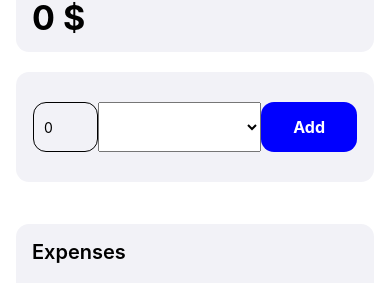
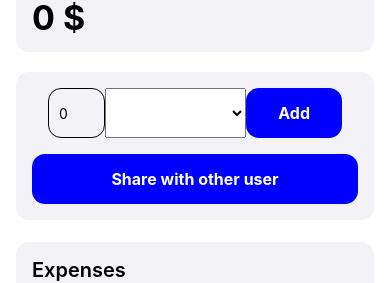
Before and after one commit to rudolfdeer/monetochka, a React Native app in the folder client/: screen /Home in a window 390 px wide. Shown: the part 176-459 px from the top of the page. Built offline with nearby package versions, Linux system fonts and the light colour scheme; what expo-localization would draw is missing.

Commit message:
mon-4: add modal to share expenses

```diff
--- a/client/src/components/HomeScreen/Form.tsx
+++ b/client/src/components/HomeScreen/Form.tsx
@@ -4,13 +4,18 @@ import { Pressable, StyleSheet, Text, TextInput, View } from 'react-native';
 import * as Yup from 'yup';
 import { COLORS } from '../../styles/colors';
 import { STYLES } from '../../styles/styles';
-import { useState } from 'react';
+import { Dispatch, SetStateAction, useState } from 'react';
 import { changeCategory } from '../../helpers/api';
 import { emptyCategory } from '../../constants/emptyMocks';
 import { useStore } from '../../mobx/store';
 import { observer } from 'mobx-react';
 import { FormattedMessage } from 'react-intl';
 import { LOCALES_EN } from '../../constants/locales/en';
+
+type FormProps = {
+  modalShareExpensesVisible: boolean;
+  setModalShareExpensesVisible: Dispatch<SetStateAction<boolean>>;
+};
 
 const initialValues = {
   sum: '0',
@@ -23,7 +28,10 @@ const ValidationSchema = Yup.object().shape({
     .required('required'),
 });
 
-function FormComponent() {
+function FormComponent({
+  modalShareExpensesVisible,
+  setModalShareExpensesVisible,
+}: FormProps) {
   const [error, setError] = useState('');
 
   const { allCategories, changeCategories, currentUserId } = useStore();
@@ -58,6 +66,7 @@ function FormComponent() {
       >
         {({ handleChange, handleBlur, handleSubmit, values }) => (
           <View style={styles.form}>
+            <View style={styles.row}>
               <TextInput
                 style={styles.inputText}
                 value={values.sum}
@@ -94,6 +103,22 @@ function FormComponent() {
                 </FormattedMessage>
               </Pressable>
             </View>
+            <View style={styles.buttonShareContainer}>
+              <Pressable
+                style={styles.buttonShare}
+                onPress={() => {
+                  setModalShareExpensesVisible(true);
+                }}
+              >
+                <FormattedMessage
+                  id="SHARE_EXPENSES"
+                  defaultMessage={LOCALES_EN.SHARE_EXPENSES}
+                >
+                  {(msg) => <Text style={styles.buttonText}>{msg}</Text>}
+                </FormattedMessage>
+              </Pressable>
+            </View>
+          </View>
         )}
       </Formik>
       <View style={styles.errorContainer}>
@@ -109,10 +134,17 @@ const styles = StyleSheet.create({
   },
   form: {
     ...STYLES.SECTION,
+    marginBottom: 0,
+  },
+  row: {
+    paddingTop: 16,
     flexDirection: 'row',
-    height: 110,
     alignItems: 'center',
-    paddingVertical: 16,
+    borderRadius: 13,
+    justifyContent: 'center',
+    paddingHorizontal: 16,
+    marginBottom: 16,
+    width: '100%',
   },
   inputText: {
     height: 50,
@@ -143,6 +175,15 @@ const styles = StyleSheet.create({
   errorText: {
     ...STYLES.ERROR_TEXT,
   },
+  buttonShare: {
+    ...STYLES.BUTTON_BIG,
+    width: '100%',
+  },
+  buttonShareContainer: {
+    width: '100%',
+    alignItems: 'center',
+    marginBottom: 16,
+  },
 });
 
 export default observer(FormComponent);
--- a/client/src/components/HomeScreen/HomeScreen.tsx
+++ b/client/src/components/HomeScreen/HomeScreen.tsx
@@ -19,6 +19,7 @@ import Navbar from '../shared/Navbar';
 import Total from './Total';
 import { FormattedMessage } from 'react-intl';
 import { LOCALES_EN } from '../../constants/locales/en';
+import ModalShareExpenses from './ModalShareExpenses';
 
 type HomeScreenProps = NativeStackScreenProps<StackParamList, 'Home'>;
 
@@ -26,21 +27,33 @@ function HomeScreen(props: HomeScreenProps) {
   const { allCategories } = useStore();
 
   const [currency, setCurrency] = useState('$');
+  const [modalShareExpensesVisible, setModalShareExpensesVisible] =
+    useState(false);
 
   return (
     <SafeAreaView style={styles.container}>
       <ScrollView>
+        <ModalShareExpenses
+          modalShareExpensesVisible={modalShareExpensesVisible}
+          setModalShareExpensesVisible={setModalShareExpensesVisible}
+        />
         <Navbar titleId="HOME" messageId="HOME_MSG" />
         <Total categories={allCategories} currency={currency} />
-        <FormComponent />
+        <FormComponent
+          modalShareExpensesVisible={modalShareExpensesVisible}
+          setModalShareExpensesVisible={setModalShareExpensesVisible}
+        />
         <Categories categories={allCategories} currency={currency} />
         <Pressable
           style={styles.button}
           onPress={() => props.navigation.navigate('Categories')}
         >
-          <FormattedMessage id="MANAGE_CATEGORIES" defaultMessage={LOCALES_EN.MANAGE_CATEGORIES}>
-                {(msg) => <Text style={styles.buttonText}>{msg}</Text>}
-              </FormattedMessage>
+          <FormattedMessage
+            id="MANAGE_CATEGORIES"
+            defaultMessage={LOCALES_EN.MANAGE_CATEGORIES}
+          >
+            {(msg) => <Text style={styles.buttonText}>{msg}</Text>}
+          </FormattedMessage>
         </Pressable>
         <StatusBar style="auto" />
       </ScrollView>
--- /dev/null
+++ b/client/src/components/HomeScreen/ModalShareExpenses.tsx
@@ -0,0 +1,215 @@
+import { Dispatch, SetStateAction, useState } from 'react';
+import { FormattedMessage } from 'react-intl';
+import {
+  Modal,
+  Pressable,
+  StyleSheet,
+  Text,
+  TextInput,
+  View,
+} from 'react-native';
+import * as Yup from 'yup';
+import { Formik, FormikValues } from 'formik';
+import { LOCALES_EN } from '../../constants/locales/en';
+import { STYLES } from '../../styles/styles';
+import { COLORS } from '../../styles/colors';
+
+type ModalShareExpensesProps = {
+  modalShareExpensesVisible: boolean;
+  setModalShareExpensesVisible: Dispatch<SetStateAction<boolean>>;
+};
+
+const initialValues = {
+  email: '',
+  sum: '0',
+};
+
+const ValidationSchema = Yup.object().shape({
+  email: Yup.string().email('Invalid email').required('Required'),
+  sum: Yup.string()
+    .matches(/^\d{1,15}(\.\d+)?$/, 'Enter a valid number')
+    .required('Required'),
+});
+
+export default function ModalShareExpenses({
+  modalShareExpensesVisible,
+  setModalShareExpensesVisible,
+}: ModalShareExpensesProps) {
+  const [error, setError] = useState('');
+  const handleFormSubmit = async (values: FormikValues) => {
+    console.log(values);
+  };
+  return (
+    <Modal
+      animationType="fade"
+      transparent={true}
+      visible={modalShareExpensesVisible}
+      onRequestClose={() => {
+        setModalShareExpensesVisible(!modalShareExpensesVisible);
+      }}
+    >
+      <View style={styles.centeredView}>
+        <View style={styles.modalContainer}>
+          <View style={styles.modalView}>
+            <Formik
+              initialValues={initialValues}
+              validationSchema={ValidationSchema}
+              onSubmit={(values) => {
+                handleFormSubmit(values);
+              }}
+            >
+              {({
+                handleChange,
+                handleBlur,
+                handleSubmit,
+                values,
+                errors,
+                touched,
+              }) => (
+                <View style={styles.form}>
+                  <View style={styles.inputs}>
+                    <View style={styles.emailcontainer}>
+                      <View style={styles.label}>
+                        <FormattedMessage
+                          id="EMAIL"
+                          defaultMessage={LOCALES_EN.EMAIL}
+                        >
+                          {(msg) => <Text style={styles.labelText}>{msg}</Text>}
+                        </FormattedMessage>
+                      </View>
+                      <TextInput
+                        style={styles.inputText}
+                        value={values.email}
+                        onChangeText={handleChange('email')}
+                        onBlur={handleBlur('email')}
+                      />
+                      <View style={styles.label}>
+                        {errors.email && touched.email ? (
+                          <Text style={styles.errorText}>{errors.email}</Text>
+                        ) : null}
+                      </View>
+                    </View>
+                    <View style={styles.sumContainer}>
+                    <View style={styles.label}>
+                        <FormattedMessage
+                          id="AMOUNT"
+                          defaultMessage={LOCALES_EN.AMOUNT}
+                        >
+                          {(msg) => <Text style={styles.labelText}>{msg}</Text>}
+                        </FormattedMessage>
+                      </View>
+                      <TextInput
+                        style={styles.inputText}
+                        value={values.sum}
+                        onChangeText={handleChange('sum')}
+                        onBlur={handleBlur('sum')}
+                      />
+                      <View style={styles.label}>
+                        {errors.sum && touched.sum ? (
+                          <Text style={styles.errorText}>{errors.sum}</Text>
+                        ) : null}
+                      </View>
+                    </View>
+                  </View>
+                  <View style={styles.errorContainer}>
+                    <Text style={styles.errorText}>{error}</Text>
+                  </View>
+                  <Pressable
+                    style={styles.buttonFirst}
+                    onPress={handleSubmit as (values: FormikValues) => void}
+                  >
+                    <FormattedMessage
+                      id="SHARE"
+                      defaultMessage={LOCALES_EN.SHARE}
+                    >
+                      {(msg) => <Text style={styles.buttonText}>{msg}</Text>}
+                    </FormattedMessage>
+                  </Pressable>
+                  <Pressable
+                    style={styles.button}
+                    onPress={() =>
+                      setModalShareExpensesVisible(!modalShareExpensesVisible)
+                    }
+                  >
+                    <FormattedMessage
+                      id="CANCEL"
+                      defaultMessage={LOCALES_EN.CANCEL}
+                    >
+                      {(msg) => <Text style={styles.buttonText}>{msg}</Text>}
+                    </FormattedMessage>
+                  </Pressable>
+                </View>
+              )}
+            </Formik>
+          </View>
+        </View>
+      </View>
+    </Modal>
+  );
+}
+
+const styles = StyleSheet.create({
+  buttonBig: {
+    ...STYLES.BUTTON_BIG,
+    marginBottom: 16,
+    width: '60%',
+  },
+  buttonText: {
+    ...STYLES.BUTTON_BIG_TEXT,
+  },
+  centeredView: {
+    ...STYLES.MODAL_CENTERED,
+  },
+  modalContainer: {
+    ...STYLES.MODAL_CONTAINER,
+  },
+  modalView: {
+    ...STYLES.MODAL_VIEW,
+  },
+  buttonFirst: {
+    ...STYLES.BUTTON_BIG,
+    marginHorizontal: 0,
+    marginBottom: 8,
+  },
+  inputText: {
+    ...STYLES.TEXT_INPUT,
+    marginBottom: 4,
+  },
+  button: {
+    ...STYLES.BUTTON_BIG,
+  },
+  errorContainer: {
+    ...STYLES.ERROR_CONTAINER,
+    flexDirection: 'row',
+    justifyContent: 'center',
+  },
+  errorText: {
+    ...STYLES.ERROR_TEXT,
+  },
+  label: {
+    height: 21,
+    marginBottom: 8,
+    flexDirection: 'row',
+    justifyContent: 'center',
+  },
+  labelText: {
+    ...STYLES.BUTTON_BIG_TEXT,
+    color: COLORS.BLACK,
+  },
+  form: {
+    flexDirection: 'column',
+  },
+  emailcontainer: {
+    width: '60%',
+    flexDirection: 'column',
+    marginRight: 8,
+  },
+  sumContainer: {
+    width: '30%',
+    flexDirection: 'column',
+  },
+  inputs: {
+    width: '100%',
+    flexDirection: 'row',
+  },
+});
--- a/client/src/constants/locales/en.ts
+++ b/client/src/constants/locales/en.ts
@@ -2,6 +2,7 @@ export const LOCALES_EN: { [key: string]: string; } = {
   ADD: 'Add',
   ADD_NEW_CATEGORY: 'Add new category',
   ADD_ICON: 'Add icon',
+  AMOUNT: 'Amount:',
   APP_TITLE: 'Monetochka',
   CANCEL: 'Cancel',
   CATEGORIES: 'Categories',
@@ -24,6 +25,8 @@ export const LOCALES_EN: { [key: string]: string; } = {
   SAVE: 'Save',
   SELECT: 'Select',
   SET_COLOR: 'Set color',
+  SHARE: 'Share',
+  SHARE_EXPENSES: 'Share with other user',
   STATISTICS: 'Statistics',
   TOTAL_EXPENSES: 'Total expenses',
 };
--- a/client/src/constants/locales/fr.ts
+++ b/client/src/constants/locales/fr.ts
@@ -2,6 +2,7 @@ export const LOCALES_FR: { [key: string]: string; } = {
   ADD: 'Ajouter',
   ADD_NEW_CATEGORY: 'Nouvelle catégorie',
   ADD_ICON: 'Icône',
+  AMOUNT: 'Montant:',
   APP_TITLE: 'Monetochka',
   CANCEL: 'Annuler',
   CATEGORIES: 'Catégories',
@@ -24,6 +25,8 @@ export const LOCALES_FR: { [key: string]: string; } = {
   SAVE: 'Sauvegarder',
   SELECT: 'Choisir',
   SET_COLOR: 'Définir la couleur',
+  SHARE: 'Partager',
+  SHARE_EXPENSES: 'Partager avec un autre utilisateur',
   STATISTICS: 'Statistiques',
   TOTAL_EXPENSES: 'Dépenses totales',
 };
```
Also changed, not shown: client/src/constants/locales.ts (deleted, +0 -27 lines), client/src/helpers/api.ts (+11 -0 lines). Lines whose indentation alone changed are shown as unchanged.
